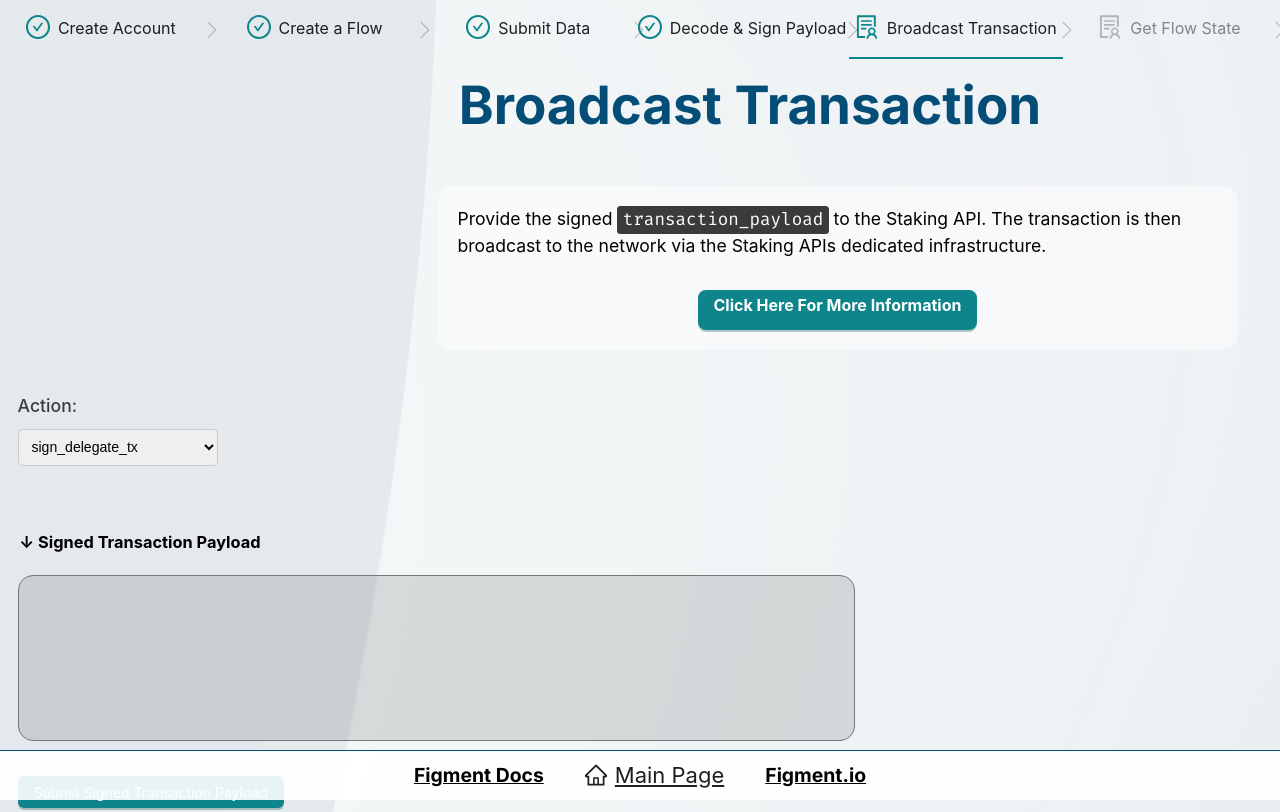
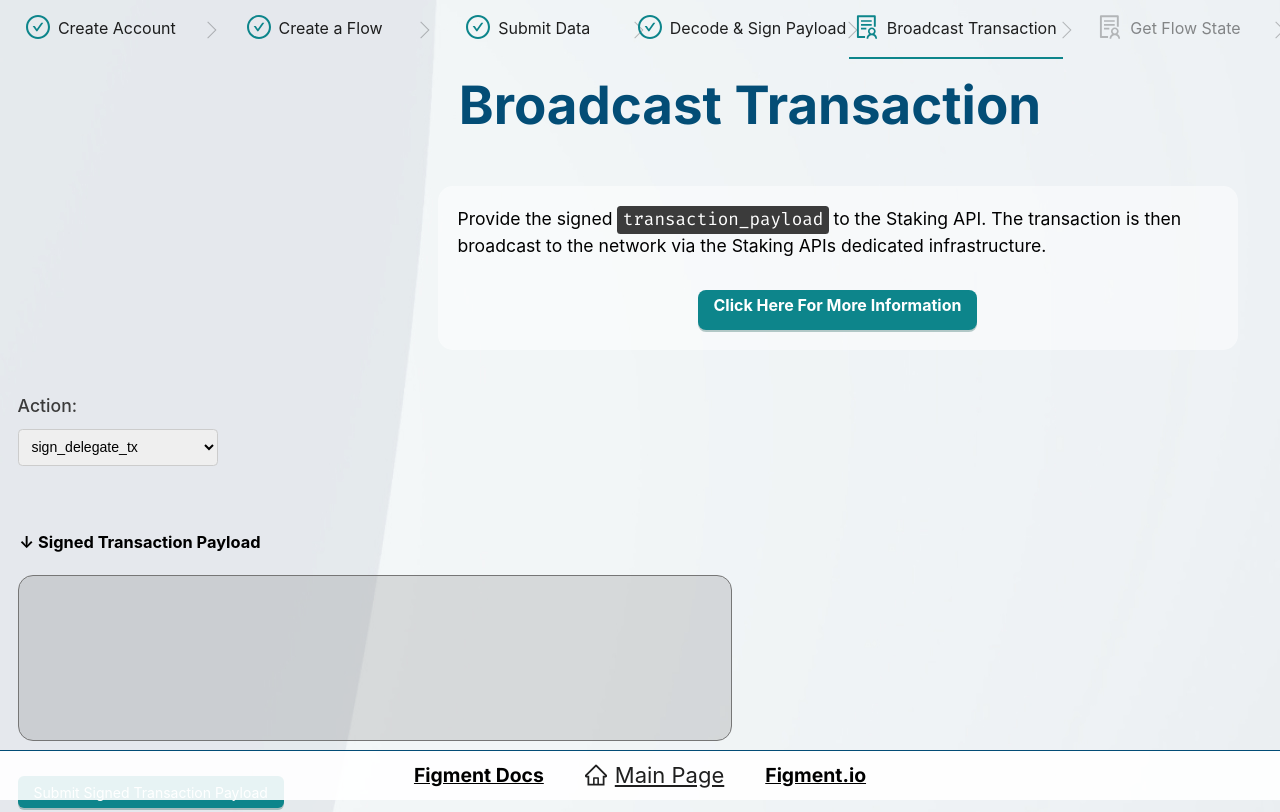
Before and after one commit to figment-networks/visualize-staking-api-flows, a Next.js app: page /operations/staking/broadcast-transaction in a window 1280 px wide. Shown: the top 812 px of the page. Built offline with nearby package versions, Linux system fonts and the light colour scheme.

Commit message:
fix textareas

```diff
--- a/components/BroadcastTransaction.jsx
+++ b/components/BroadcastTransaction.jsx
@@ -130,7 +130,7 @@ export default function BroadcastTransaction({ operation }) {
           </Col>
         </Row>
 
-        <Row className={styles.paddingBottom}>
+        <Row className={styles.paddingBottom} justify="space-between">
           <Col span={12}>
             <form onSubmit={handleSubmit} method="post">
               <label htmlFor="action" className={styles.leftLabel}>
@@ -159,12 +159,12 @@ export default function BroadcastTransaction({ operation }) {
                   borderRadius: "15px",
                   border: "2px solid #ccc;",
                   fontSize: "0.9rem",
+                  width: "100%",
                   background: "rgba(100,100,100,0.2)",
                 }}
                 id="signed_payload"
                 name="signed_payload"
                 rows={8}
-                cols={80}
                 required
                 defaultValue={signedTransactionPayload}
               />
--- a/components/DecodeAndSignPayload.jsx
+++ b/components/DecodeAndSignPayload.jsx
@@ -198,6 +198,7 @@ export default function DecodeAndSignPayload({ operation }) {
                 style={{
                   padding: "10px",
                   borderRadius: "15px",
+                  width: "100%",
                   border: "2px solid #ccc;",
                   fontSize: "0.9rem",
                   background: "rgba(100,100,100,0.2)",
@@ -205,7 +206,6 @@ export default function DecodeAndSignPayload({ operation }) {
                 id="transaction_payload"
                 name="transaction_payload"
                 rows={8}
-                cols={80}
                 required
                 defaultValue={unsignedTransactionPayload}
               />
--- a/styles/globals.css
+++ b/styles/globals.css
@@ -16,6 +16,11 @@ body {
 
 body {
   min-width: 1500px;
+  box-sizing: border-box;
+}
+
+body * {
+  box-sizing: border-box;
 }
 
 p {
@@ -97,8 +102,7 @@ a:hover {
 
 form {
   display: table;
-  min-width: 450px;
-  max-width: 500px;
+  width: 100%;
   margin: 0 auto;
   padding: 1rem;
   /* margin-bottom: 100px; */
```
